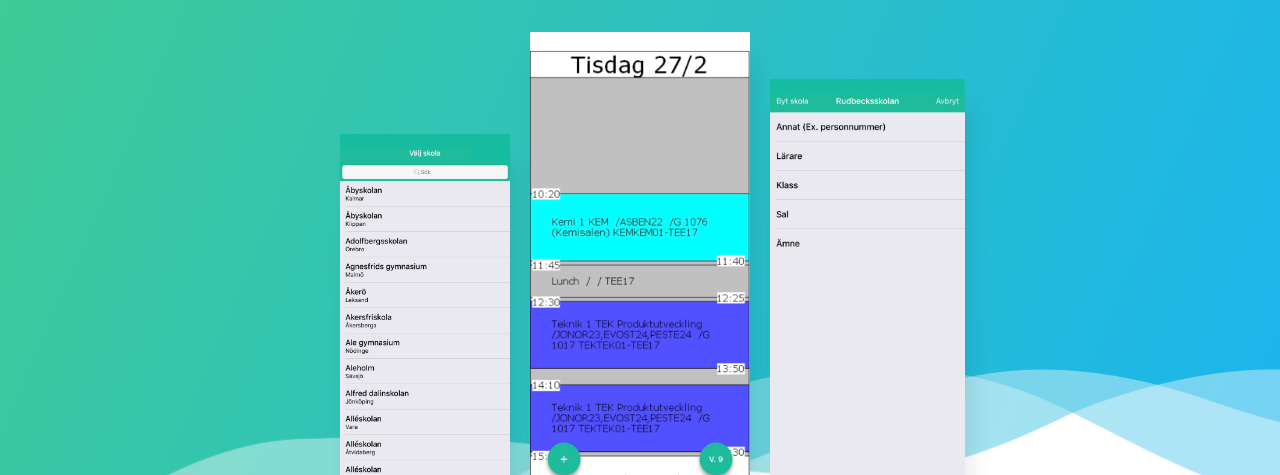
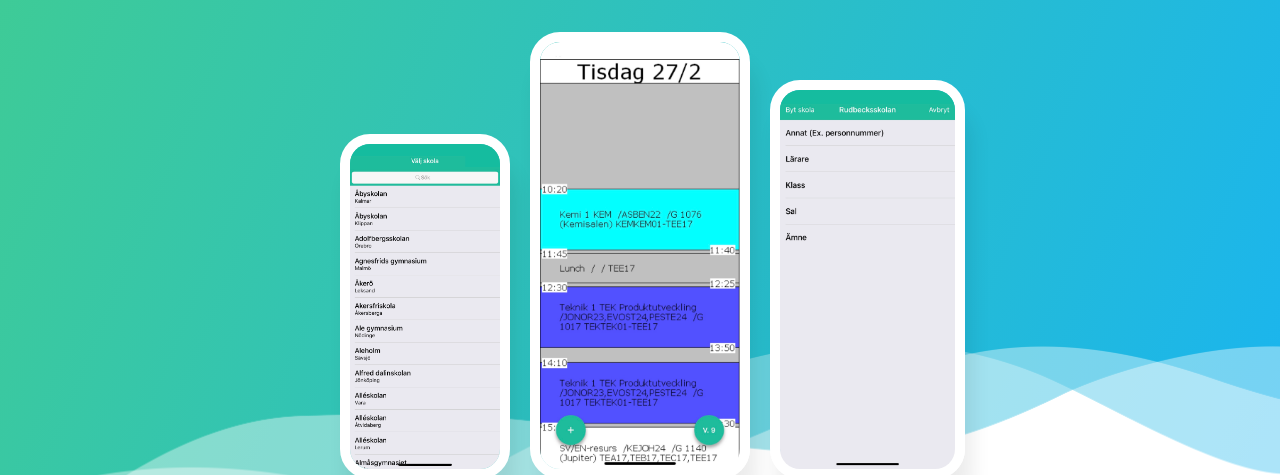
Before and after one commit to jonathanort/schemaappen-web, a plain HTML site: page index.html in a window 1280 px wide. Shown: the part 477-952 px from the top of the page. Drawn offline with Linux system fonts and the light colour scheme.

Commit message:
Revert "Remove ugly white border"
This reverts commit 262817ef215b183f118b9380a0d344dd00613c7a.

```diff
--- a/assets/css/style.css
+++ b/assets/css/style.css
@@ -1824,6 +1824,8 @@ label.error {
 	position:relative;
 }
 .alt-header-mockup img{
+	border:10px solid #fff;
+	border-radius:30px;
 	box-shadow: 7px 29px 20px rgba(0,0,0,.08);
 	z-index:5;
 }
```
